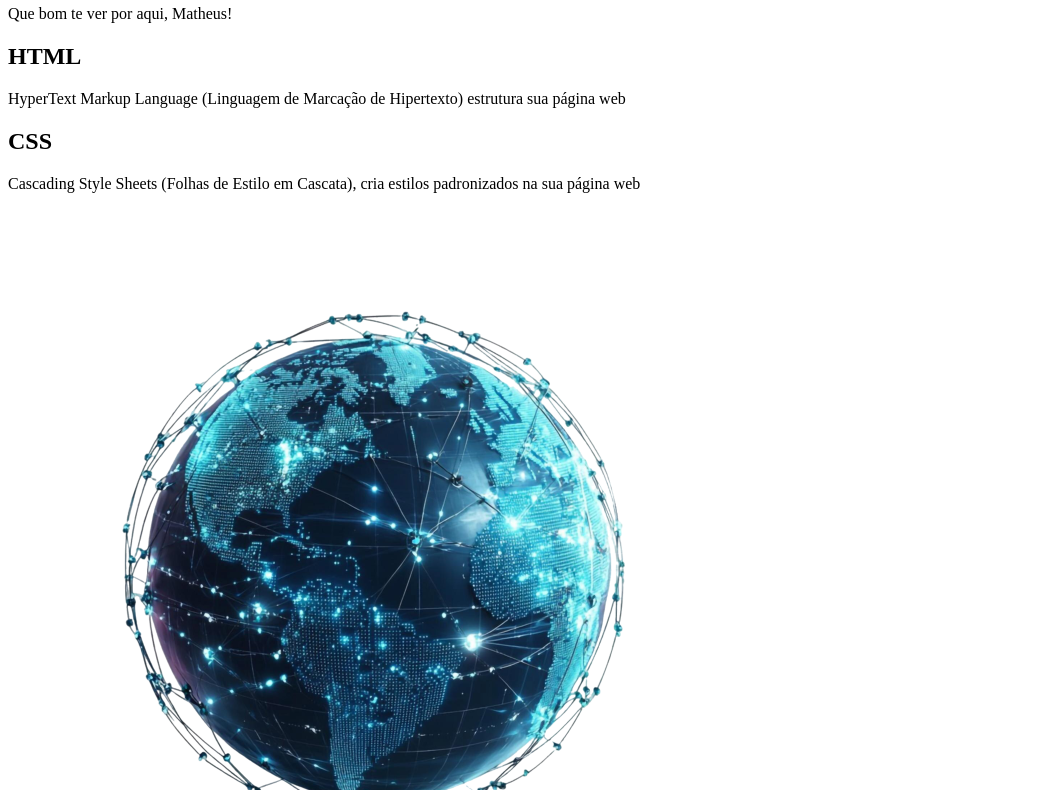
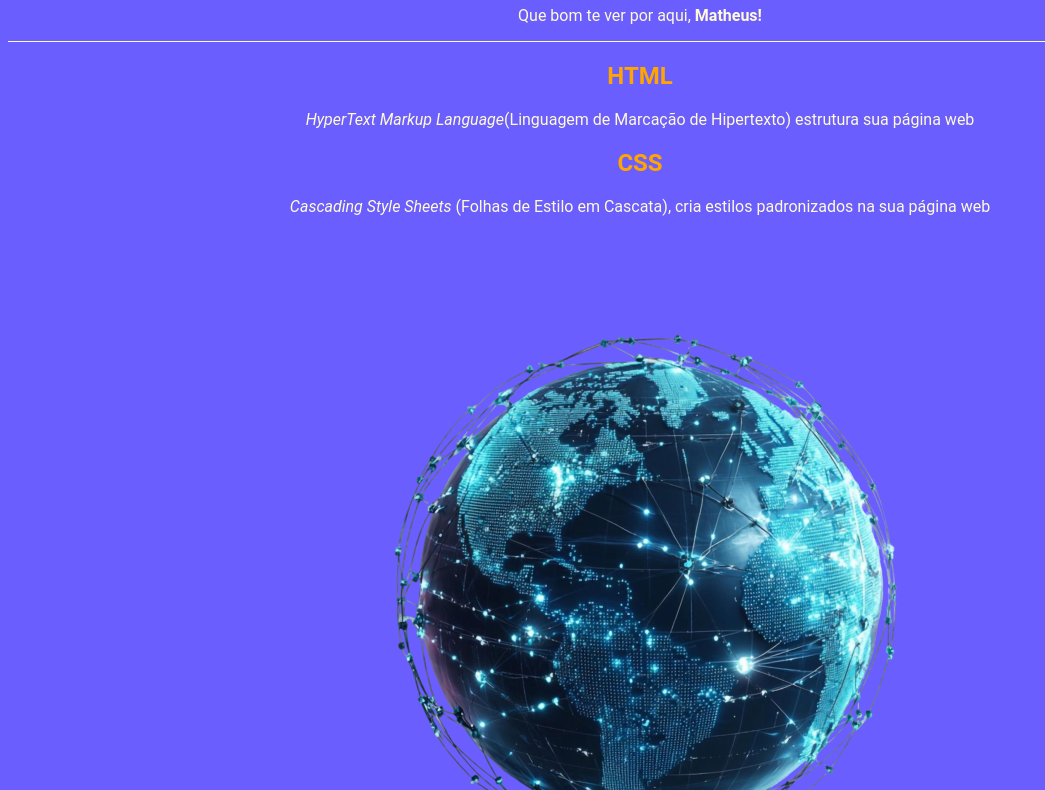
Before and after one commit to ProfMath3u5/Hello-Word, a plain HTML site: page index.html in a window 1280 px wide. Shown: the part 75-865 px from the top of the page, without its empty margins (0-1045 px from the left). Drawn offline with Linux system fonts and the light colour scheme.

Commit message:
Feito o processo de estilização

```diff
--- a/index.html
+++ b/index.html
@@ -4,19 +4,20 @@
     <meta charset="UTF-8">
     <meta name="viewport" content="width=device-width, initial-scale=1.0">
     <title>HELLO WORD</title>
+    <link rel="stylesheet" href="style.css">
 </head>
 <body>
     <header>
         <h1>Olá Mundo!</h1>
-        <p>Que bom te ver por aqui, Matheus!</p>
+        <p>Que bom te ver por aqui, <span id="nome-usuario">Matheus!</span></p>
     </header>
 
     <section>
         <h2>HTML</h2>
-        <p>HyperText Markup Language (Linguagem de Marcação de Hipertexto) estrutura sua página web</p>
+        <p><span class="texto-inglês">HyperText Markup Language</span>(Linguagem de Marcação de Hipertexto) estrutura sua página web</p>
 
         <h2>CSS</h2>
-        <p>Cascading Style Sheets (Folhas de Estilo em Cascata), cria estilos padronizados na sua página web</p>
+        <p><span class="texto-inglês">Cascading Style Sheets</span> (Folhas de Estilo em Cascata), cria estilos padronizados na sua página web</p>
         <img src="Imagens/Terra.png" alt=" Imagem do planeta Terra com ilustrações de linhas conectadas aao seu redor">
 
     </section>
--- /dev/null
+++ b/style.css
@@ -0,0 +1,21 @@
+h2{
+    color: orange;
+}
+body{
+    background-color: #6B5EFF;
+    color: #FFFBD9;
+    font-family: roboto;
+    text-align: center;
+}
+header{
+    border-bottom: 1px solid #FFFBD9;
+}
+footer{
+    border-top: 1px solid #FFFBD9;
+}
+#nome-usuario{
+    font-weight: bold;
+}
+.texto-inglês{
+    font-style: italic;
+}
```
